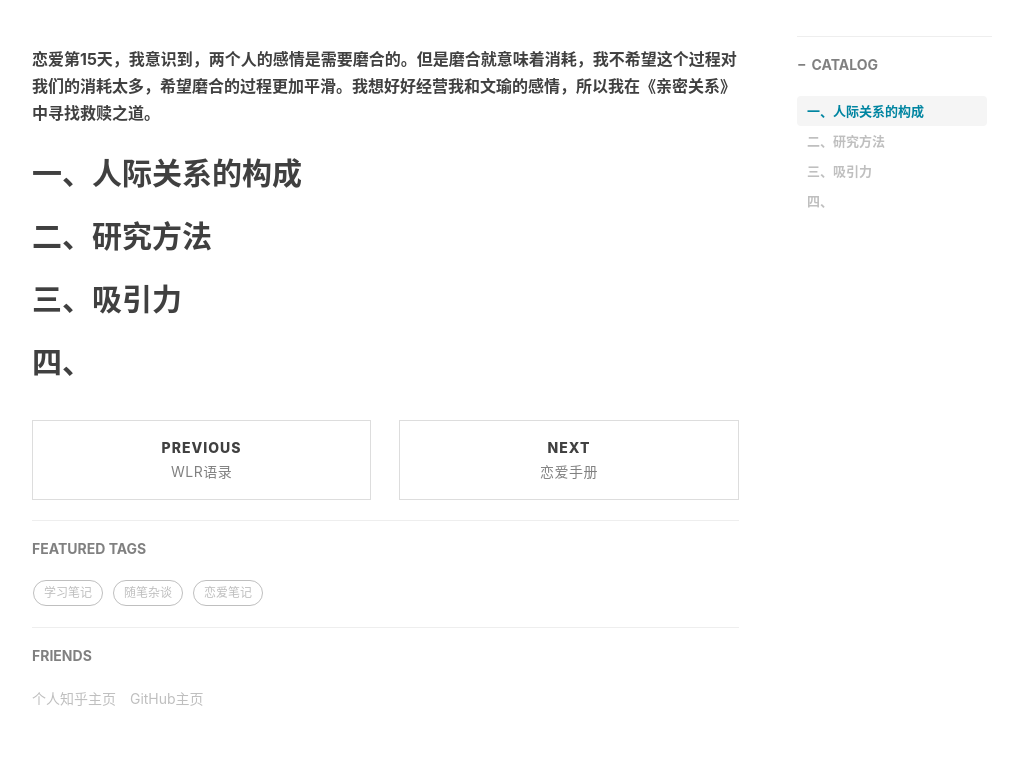
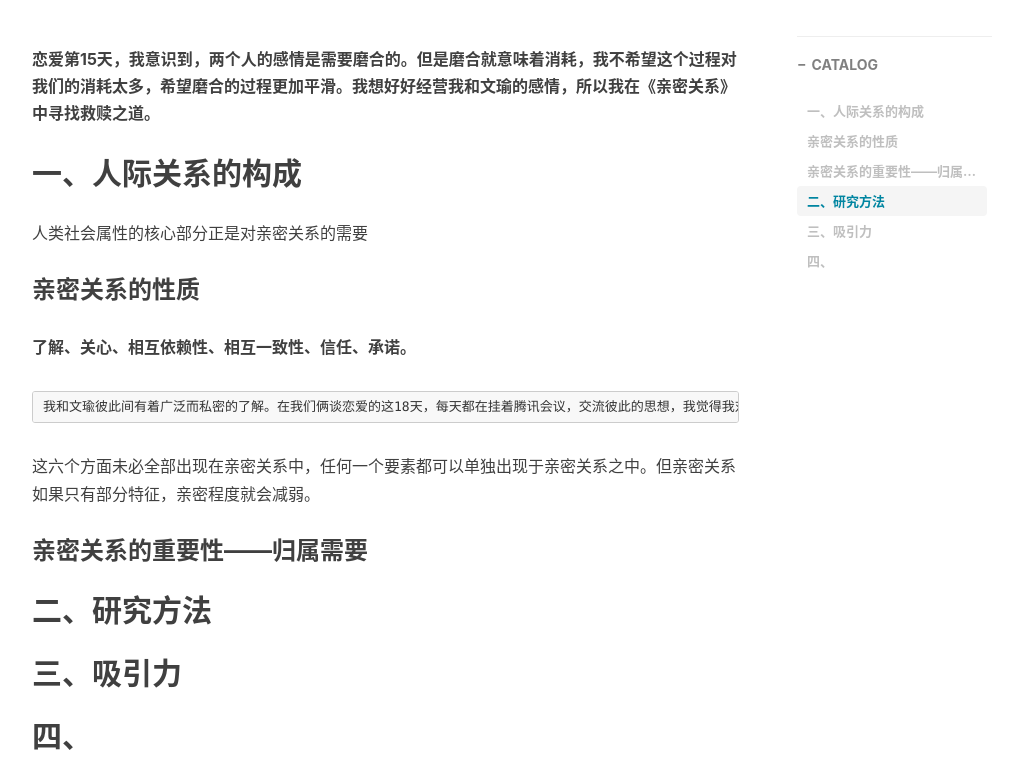
Before and after one commit to bingchuH/bingchuH.github.io, a Jekyll site: the page built from _posts/2023-08-06-亲密关系.md, in a window 1280 px wide and 900 px high, scrolled down 400 px, cut to the strip 127-900 px from the top of the window. Shown: the whole strip, without its empty margins (233-1256 px from the left). Built offline with Jekyll 4.4.1, drawn with Linux system fonts in a browser that asks for light colours; nearby versions of some CDN libraries; comment, search, counter and statistics services are not loaded.

Commit message:
modified

```diff
--- a/_posts/2023-08-06-亲密关系.md
+++ b/_posts/2023-08-06-亲密关系.md
@@ -13,6 +13,16 @@ tags:
 **恋爱第15天，我意识到，两个人的感情是需要磨合的。但是磨合就意味着消耗，我不希望这个过程对我们的消耗太多，希望磨合的过程更加平滑。我想好好经营我和文瑜的感情，所以我在《亲密关系》中寻找救赎之道。**
 
 ## 一、人际关系的构成
+人类社会属性的核心部分正是对亲密关系的需要
+
+### 亲密关系的性质
+**了解、关心、相互依赖性、相互一致性、信任、承诺。**
+
+    我和文瑜彼此间有着广泛而私密的了解。在我们俩谈恋爱的这18天，每天都在挂着腾讯会议，交流彼此的思想，我觉得我对于她已经毫无秘密。她很关心我，在我某一天问她我是第几天喝酒的时候，她能回忆起前三天我每次喝酒的情况。至于相互依赖性，我们虽然还没有线下见面，但是每天醒来我们都会通过移动设备寻找彼此。关于相互一致性，我理解的并不深刻，但她说：在我们的生活中，“咱们”这个词出现的频率日益增多。这意味着我们认同双方在生活上的融合。使得亲密关系易于保持的另一个特点是信任（已经到了互看浏览记录、聊天记录的地步了）。我和她说爱她，喜欢她，我不想和她分开。我不年轻了，做不出那种“我们天长地久，永远永远在一起”诸如此类的承诺，现实面对的情况可能也不允许我们长久地在一起，但是没关系，我会尽我所能。对了，她说她也没做出这种承诺，是因为海誓山盟往往是不可靠的，她希望我们把握当下，无数个moment构成forever。
+
+这六个方面未必全部出现在亲密关系中，任何一个要素都可以单独出现于亲密关系之中。但亲密关系如果只有部分特征，亲密程度就会减弱。
+
+### 亲密关系的重要性——归属需要
 
 ## 二、研究方法
 
```
